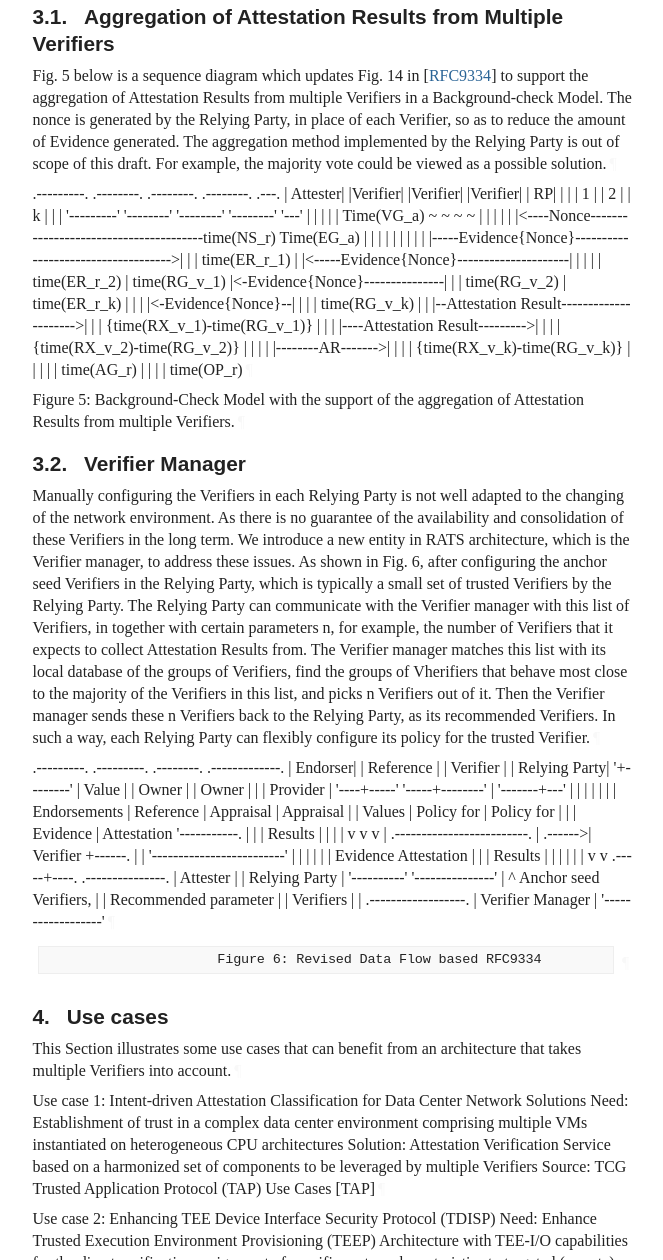
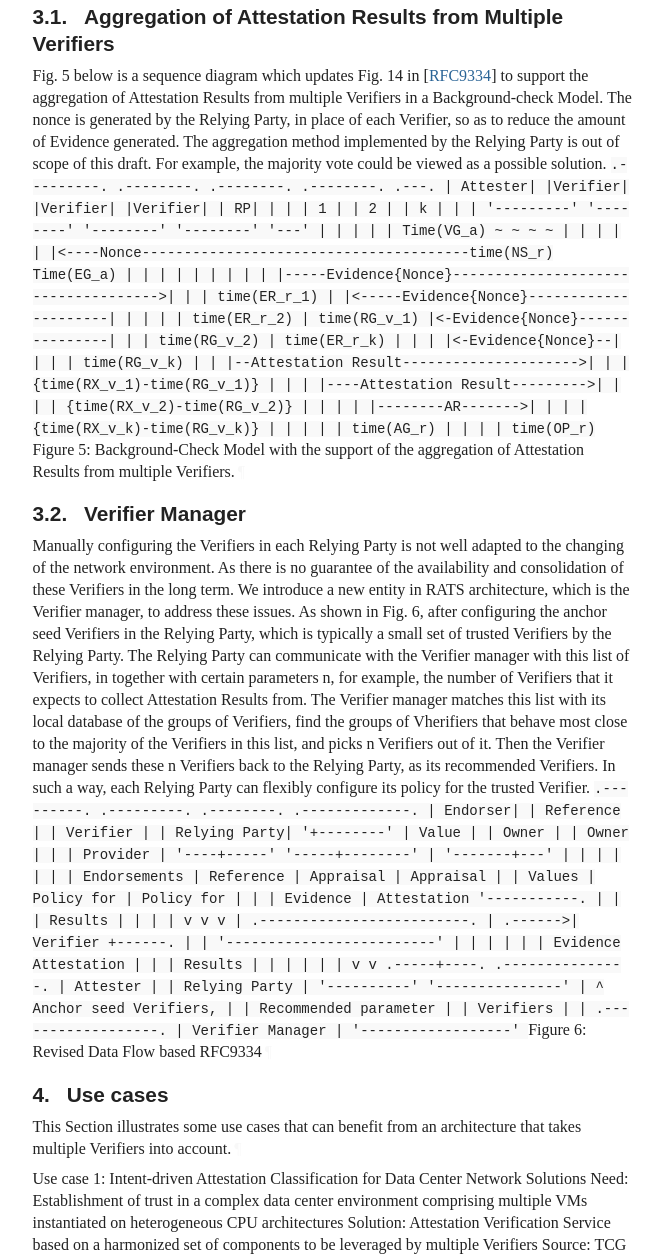
Before and after one commit to ietf-rats/draft-zhang-rats-multiverifiers, a plain HTML site: page draft-zhang-rats-multiverifiers.html in a window 1280 px wide. Shown: the part 3935-5195 px from the top of the page, without its empty margins (92-755 px from the left). Drawn offline with Linux system fonts and the light colour scheme; a web font is replaced by a local one.

Commit message:
Script updating gh-pages from 947d150. [ci skip]

```diff
--- a/draft-zhang-rats-multiverifiers.html
+++ b/draft-zhang-rats-multiverifiers.html
@@ -1453,8 +1453,9 @@ multiple Verifiers in a Background-check Model. The nonce is
 generated by the Relying Party, in place of each Verifier, so as to
 reduce the amount of Evidence generated. The aggregation method
 implemented by the Relying Party is out of scope of this draft. For
-example, the majority vote could be viewed as a possible solution.<a href="#section-3.1-1" class="pilcrow">¶</a></p>
-<p id="section-3.1-2">.---------.    .--------. .--------.    .--------.          .---.
+example, the majority vote could be viewed as a possible solution.
+<code>
+.---------.    .--------. .--------.    .--------.          .---.
  | Attester|    |Verifier| |Verifier|    |Verifier|          | RP|
  |         |    |    1   | |   2    |    |    k   |          |   |
  '---------'    '--------' '--------'    '--------'           '---'
@@ -1479,9 +1480,10 @@ example, the majority vote could be viewed as a possible solution.<a href="#sect
      |              |         |             |--------AR-------&gt;|
      |              |         | {time(RX_v_k)-time(RG_v_k)}    |
      |              |         |             |         time(AG_r)
-     |              |         |             |         time(OP_r)<a href="#section-3.1-2" class="pilcrow">¶</a></p>
-<p id="section-3.1-3">Figure 5: Background-Check Model with the support of the aggregation
-of Attestation Results from multiple Verifiers.<a href="#section-3.1-3" class="pilcrow">¶</a></p>
+     |              |         |             |         time(OP_r)
+</code>
+ Figure 5: Background-Check Model with the support of the aggregation
+of Attestation Results from multiple Verifiers.<a href="#section-3.1-1" class="pilcrow">¶</a></p>
 </section>
 </div>
 <div id="verifier-manager">
@@ -1505,8 +1507,9 @@ the groups of Vherifiers that behave most close to the majority of
 the Verifiers in this list, and picks n Verifiers out of it. Then
 the Verifier manager sends these n Verifiers back to the Relying
 Party, as its recommended Verifiers. In such a way, each Relying
-Party can flexibly configure its policy for the trusted Verifier.<a href="#section-3.2-1" class="pilcrow">¶</a></p>
-<p id="section-3.2-2">.---------.   .---------.       .--------.       .-------------.
+Party can flexibly configure its policy for the trusted Verifier.
+<code>
+ .---------.   .---------.       .--------.       .-------------.
  | Endorser|  | Reference |     | Verifier |     | Relying Party|
  '+--------'  | Value     |     | Owner    |     | Owner        |
   |           | Provider  |     '----+-----'      '-----+--------'
@@ -1535,12 +1538,9 @@ Party can flexibly configure its policy for the trusted Verifier.<a href="#secti
                                                |       |
                                            .------------------.
                                            | Verifier Manager |
-                                           '------------------'<a href="#section-3.2-2" class="pilcrow">¶</a></p>
-<div class="alignLeft art-text artwork" id="section-3.2-3">
-<pre>
-                      Figure 6: Revised Data Flow based RFC9334
-</pre><a href="#section-3.2-3" class="pilcrow">¶</a>
-</div>
+                                           '------------------'
+</code>
+                          Figure 6: Revised Data Flow based RFC9334<a href="#section-3.2-1" class="pilcrow">¶</a></p>
 </section>
 </div>
 </section>
```
Also changed, not shown: draft-zhang-rats-multiverifiers.txt.
